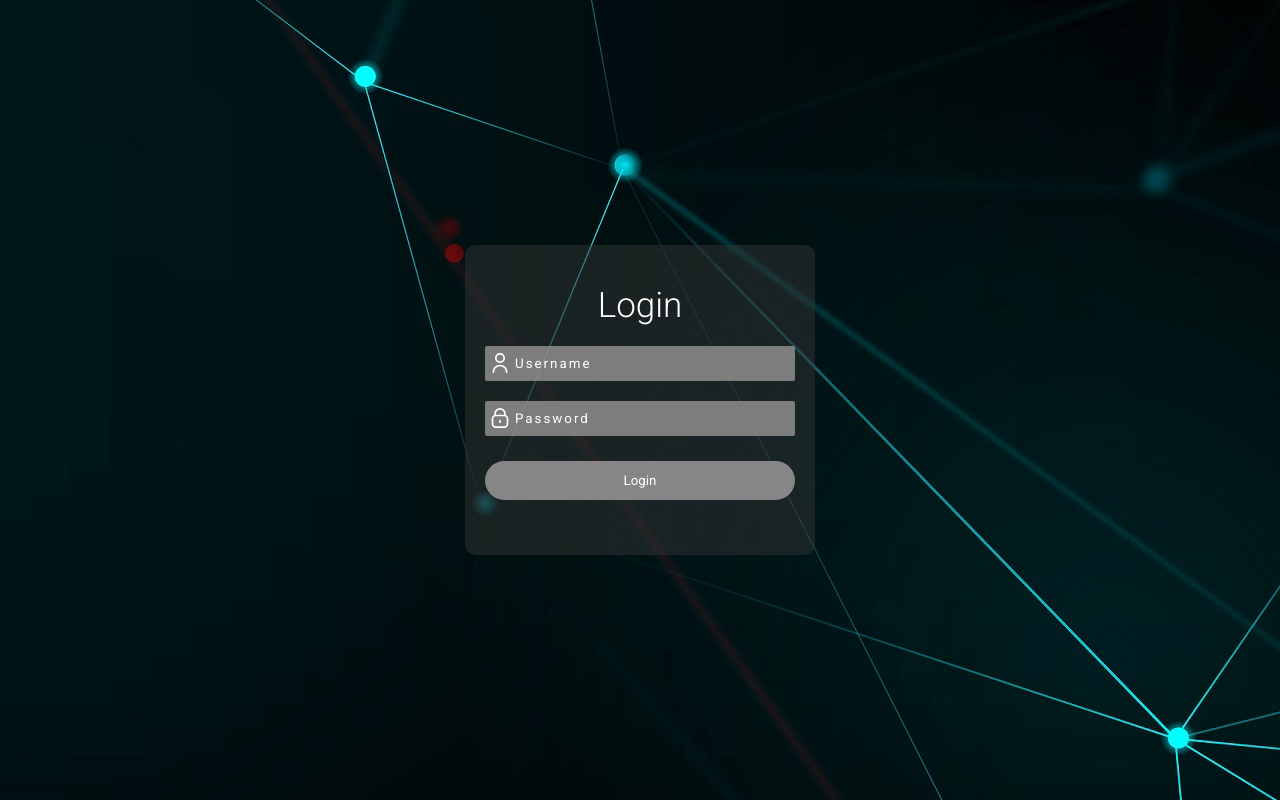
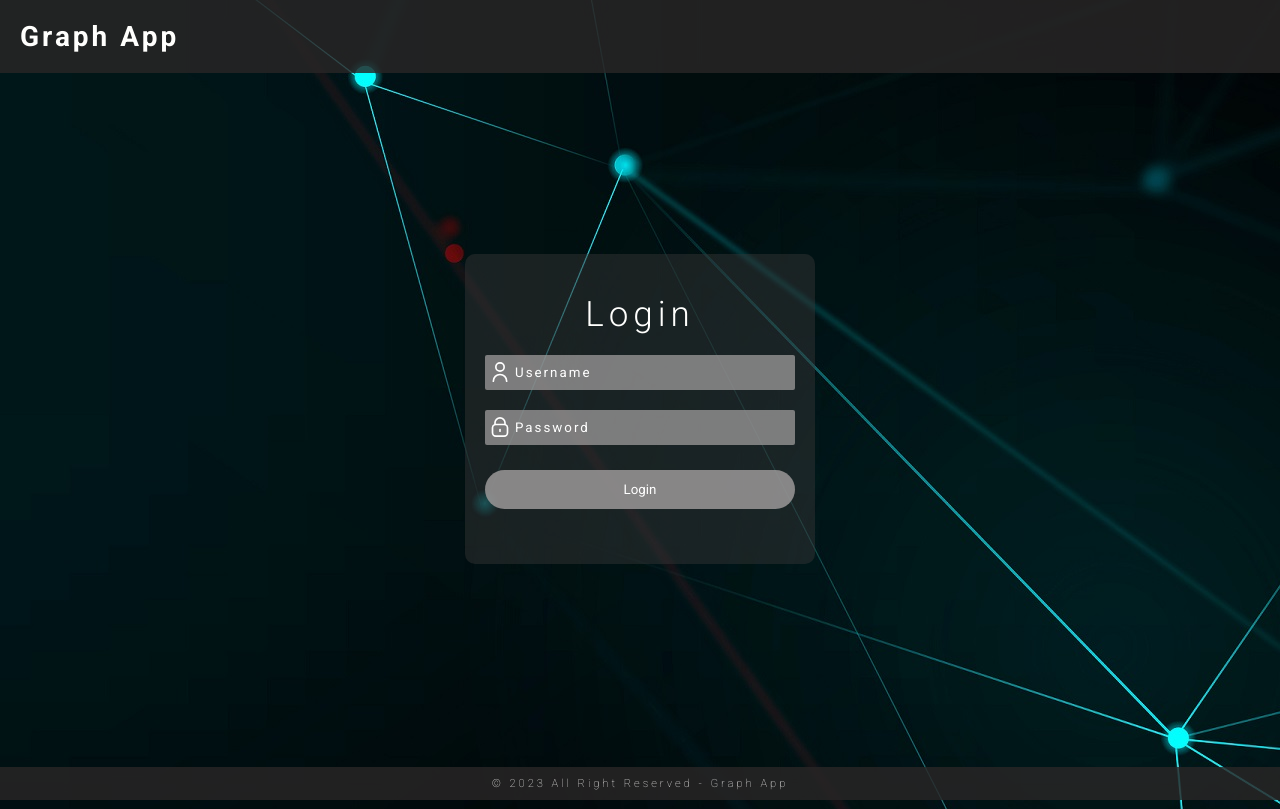
Before and after one commit to massam89/graph-project-frontend, a React (Create React App) app: page /login in a window 1280 px wide. Built offline with nearby package versions, Linux system fonts and the light colour scheme; a web font is replaced by a local one.

Commit message:
add footer, header and fix some styles

```diff
--- a/src/App.js
+++ b/src/App.js
@@ -1,10 +1,10 @@
 import React, { useContext, useEffect } from "react";
 import { Outlet, useNavigate } from "react-router-dom";
-import styles from './App.module.css'
 import checkAuth from "./utils/checkAuth";
 import Loader from "./components/loader";
 import { Context } from "./store/ContextProvider";
 import axios from "axios";
+import Layout from "./layout";
 
 const App = () => {
   const {state, loaderHandler} = useContext(Context)
@@ -31,10 +31,10 @@ const App = () => {
   }, [navigate, loaderHandler])
 
   return (
-    <div className={styles.app}>
+    <Layout>
       <Outlet />
       {state.loader && <Loader />}
-    </div>
+    </Layout>
   );
 };
 
--- a/src/App.module.css
+++ /dev/null
@@ -1,4 +0,0 @@
-.app {
-    width: 100%;
-    height: 100%;
-}
--- a/src/index.css
+++ b/src/index.css
@@ -14,11 +14,12 @@
 html {
   width: 100vw;
   height: 100vh;
+  overflow: hidden;
 }
 
 body {
   background: url("./assets/background.jpg");
-  color: white;
+  color: #fffffd;
   background-size: auto;
   width: 100%;
   height: 100%;
--- /dev/null
+++ b/src/layout/footer/index.js
@@ -0,0 +1,12 @@
+import React from 'react'
+import styles from './index.module.css'
+
+const Footer = () => {
+  return (
+    <div className={styles.container}>
+        <p>&copy; 2023 All Right Reserved - Graph App </p>
+    </div>
+  )
+}
+
+export default Footer
--- /dev/null
+++ b/src/layout/footer/index.module.css
@@ -0,0 +1,12 @@
+.container {
+  position: fixed;
+  bottom: 0;
+  display: flex;
+  justify-content: center;
+  width: 100%;
+  padding: 10px 0;
+  background-color: rgba(41, 39, 39, 0.816);
+  letter-spacing: 3px;
+  font-size: 0.8rem;
+  font-weight: 100;
+}
--- /dev/null
+++ b/src/layout/header/index.js
@@ -0,0 +1,14 @@
+import React from 'react'
+import styles from './index.module.css'
+import checkAuth from '../../utils/checkAuth'
+
+const Header = () => {
+  return (
+    <div className={styles.container}>
+        <h1>Graph App</h1>
+       {checkAuth() && <button className={styles.btn}>Logout</button>}
+    </div>
+  )
+}
+
+export default Header
--- /dev/null
+++ b/src/layout/header/index.module.css
@@ -0,0 +1,24 @@
+.container {
+    position: sticky;
+    top: 0;
+    display: flex;
+    justify-content: space-between;
+    width: 100%;
+    padding: 20px;
+    background-color: rgba(41, 39, 39, 0.816);
+    letter-spacing: 3px;
+}
+
+.btn {
+    background-color: rgba(155, 152, 152, 0.85);
+    color: white;
+    padding: 0 20px;
+    outline: none;
+    border: none;
+    border-radius: 5px;
+    cursor: pointer;
+}
+
+.btn:hover {
+    background-color: rgba(173, 73, 73, 0.85);
+}
--- /dev/null
+++ b/src/layout/index.js
@@ -0,0 +1,15 @@
+import React from "react";
+import Header from "./header";
+import Footer from "./footer";
+
+const Layout = (props) => {
+  return (
+    <>
+      <Header />
+      {props.children}
+      <Footer />
+    </>
+  );
+};
+
+export default Layout;
--- a/src/pages/login/index.module.css
+++ b/src/pages/login/index.module.css
@@ -4,6 +4,7 @@
     align-items: center;
     width: 100%;
     height: 100%;
+    margin-top: -5%;
 }
 
 .form {
@@ -15,6 +16,7 @@
 }
 
 .header {
+    letter-spacing: 5px;
     text-align: center;
     font-weight: 300;
     font-size: 2.5rem;
@@ -31,6 +33,10 @@
     border: none;
     border-radius: 40px;
     cursor: pointer;
+}
+
+.submit-btn:hover {
+    background-color: rgba(173, 73, 73, 0.85);
 }
 
 .input {
```
